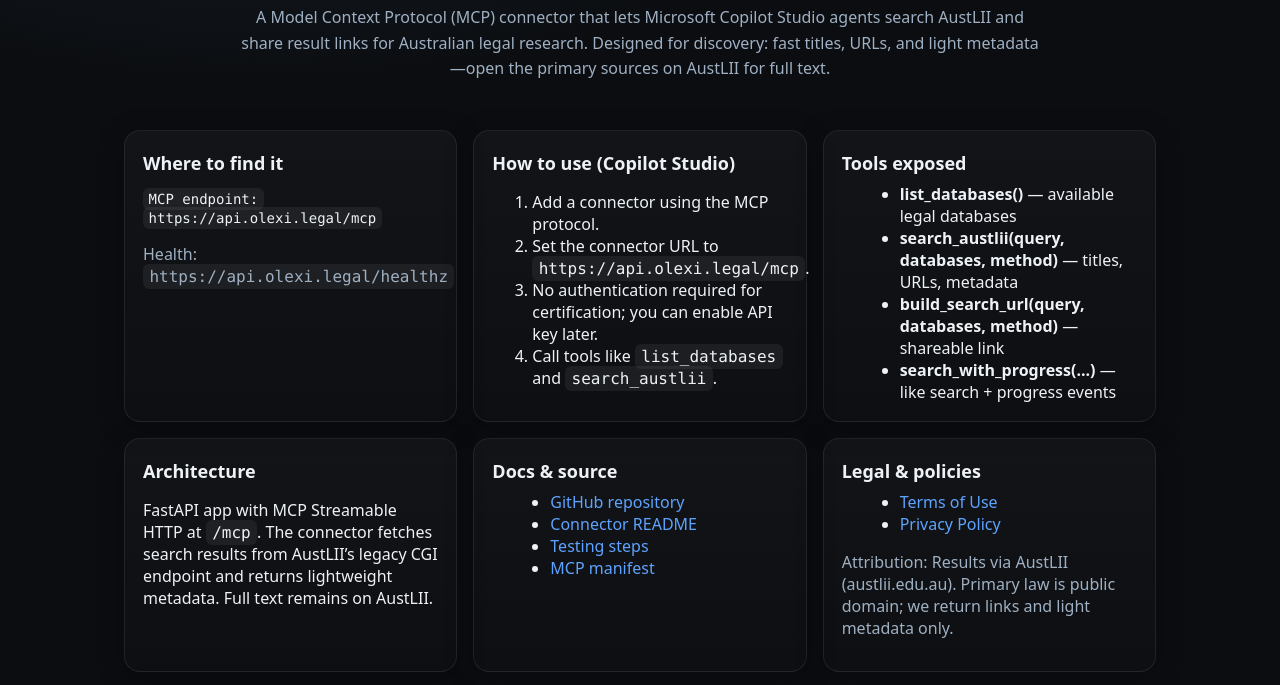
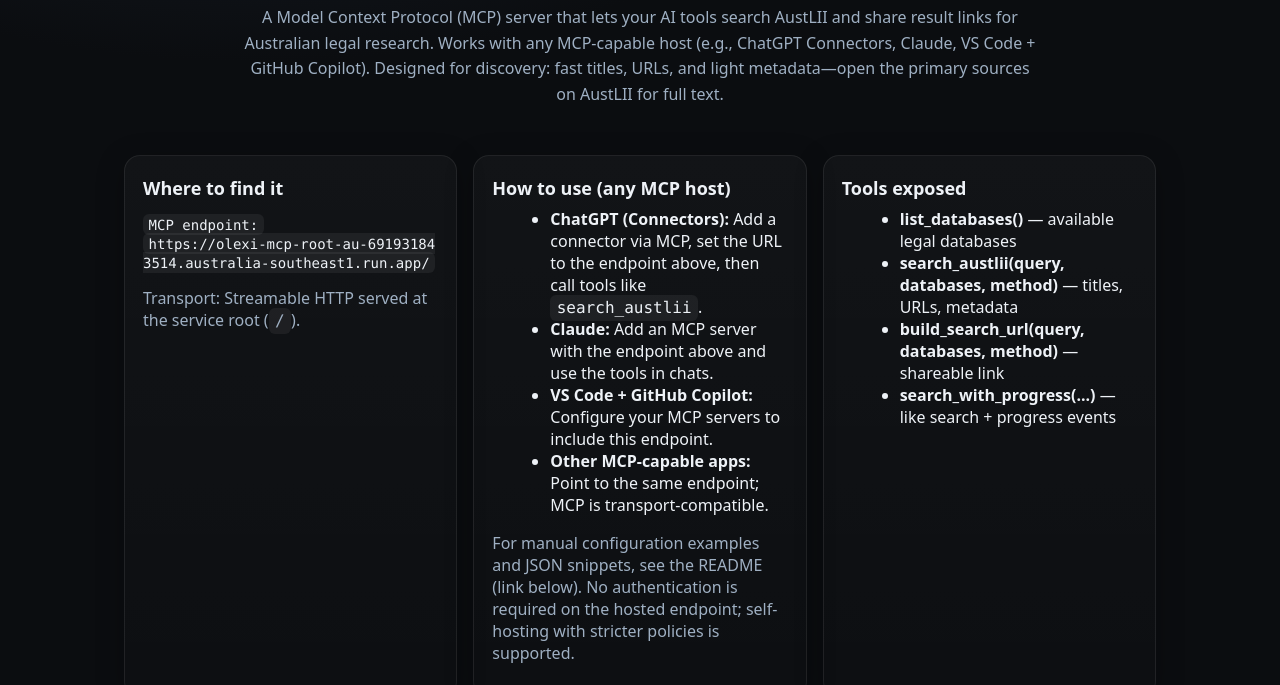
Before and after one commit to konashevich/olexi-mcp, a plain HTML site: page index.html in a window 1280 px wide. Shown: the part 195-880 px from the top of the page. Drawn offline with Linux system fonts and the light colour scheme.

Commit message:
Website/docs: correct MCP endpoint to Cloud Run, vendor-neutral usage; fix manifest publisher/icons/privacy; clarify transport at root

```diff
--- a/index.html
+++ b/index.html
@@ -3,10 +3,10 @@
   <head>
     <meta charset="utf-8" />
     <meta name="viewport" content="width=device-width, initial-scale=1" />
-    <title>Olexi MCP for AustLII</title>
-    <meta name="description" content="Model Context Protocol connector for Australian legal research on AustLII." />
+  <title>Olexi MCP for AustLII</title>
+  <meta name="description" content="Model Context Protocol (MCP) server for Australian legal research on AustLII—usable from any MCP-capable host." />
     <meta property="og:title" content="Olexi MCP for AustLII" />
-    <meta property="og:description" content="Search AustLII and generate shareable result links from Copilot Studio." />
+  <meta property="og:description" content="Search AustLII and generate shareable result links from any MCP-capable host (ChatGPT Connectors, Claude, VS Code + Copilot)." />
     <meta property="og:image" content="/icons/icon512.png" />
     <link rel="icon" href="/icons/icon32.png" sizes="32x32" />
     <link rel="icon" href="/icons/icon128.png" sizes="128x128" />
@@ -36,25 +36,26 @@
     <header>
       <img src="/icons/icon128.png" alt="Olexi icon" />
       <h1>Olexi MCP for AustLII</h1>
-      <p class="lead">A Model Context Protocol (MCP) connector that lets Microsoft Copilot Studio agents search AustLII and share result links for Australian legal research. Designed for discovery: fast titles, URLs, and light metadata—open the primary sources on AustLII for full text.</p>
+      <p class="lead">A Model Context Protocol (MCP) server that lets your AI tools search AustLII and share result links for Australian legal research. Works with any MCP-capable host (e.g., ChatGPT Connectors, Claude, VS Code + GitHub Copilot). Designed for discovery: fast titles, URLs, and light metadata—open the primary sources on AustLII for full text.</p>
     </header>
     <main>
       <section class="card">
         <h3>Where to find it</h3>
         <p class="endpoint"><span class="mono">MCP endpoint:</span><br />
-          <code>https://api.olexi.legal/mcp</code>
+          <code>https://olexi-mcp-root-au-691931843514.australia-southeast1.run.app/</code>
         </p>
-  <p class="muted">Health: <code>https://api.olexi.legal/healthz</code></p>
+        <p class="muted">Transport: Streamable HTTP served at the service root (<code>/</code>).</p>
       </section>
 
       <section class="card">
-        <h3>How to use (Copilot Studio)</h3>
-        <ol>
-          <li>Add a connector using the MCP protocol.</li>
-          <li>Set the connector URL to <code>https://api.olexi.legal/mcp</code>.</li>
-          <li>No authentication required for certification; you can enable API key later.</li>
-          <li>Call tools like <code>list_databases</code> and <code>search_austlii</code>.</li>
-        </ol>
+        <h3>How to use (any MCP host)</h3>
+        <ul>
+          <li><strong>ChatGPT (Connectors):</strong> Add a connector via MCP, set the URL to the endpoint above, then call tools like <code>search_austlii</code>.</li>
+          <li><strong>Claude:</strong> Add an MCP server with the endpoint above and use the tools in chats.</li>
+          <li><strong>VS Code + GitHub Copilot:</strong> Configure your MCP servers to include this endpoint.</li>
+          <li><strong>Other MCP-capable apps:</strong> Point to the same endpoint; MCP is transport-compatible.</li>
+        </ul>
+        <p class="muted">For manual configuration examples and JSON snippets, see the README (link below). No authentication is required on the hosted endpoint; self-hosting with stricter policies is supported.</p>
       </section>
 
       <section class="card">
@@ -69,7 +70,7 @@
 
       <section class="card">
         <h3>Architecture</h3>
-        <p>FastAPI app with MCP Streamable HTTP at <code>/mcp</code>. The connector fetches search results from AustLII’s legacy CGI endpoint and returns lightweight metadata. Full text remains on AustLII.</p>
+        <p>FastAPI app exposing MCP Streamable HTTP at the <strong>service root</strong> (<code>/</code>) in production. The server queries AustLII’s legacy CGI endpoint and returns lightweight metadata (titles, URLs, basic info). Full text remains on AustLII.</p>
       </section>
 
       <section class="card">
@@ -79,6 +80,7 @@
           <li><a href="docs/copilot/connector/README.md">Connector README</a></li>
           <li><a href="docs/copilot/connector/TESTING.md">Testing steps</a></li>
           <li><a href="docs/copilot/connector/mcp-manifest.json">MCP manifest</a></li>
+          <li><a href="readme.md">Project README (usage and endpoints)</a></li>
         </ul>
       </section>
 
@@ -93,7 +95,7 @@
 
       <section class="card">
         <h3>Status</h3>
-        <p>Deployment target: <span class="ok">Production</span> on custom domain <code>mcp.olexi.legal</code>.</p>
+        <p>Website: hosted on <code>mcp.olexi.legal</code>. MCP server: hosted on <code>Google Cloud Run</code> at the endpoint above.</p>
       </section>
 
       <section class="card grid-1x2">
```
Also changed, not shown: docs/copilot/connector/mcp-manifest.json (+6 -6 lines), 5 other files.
